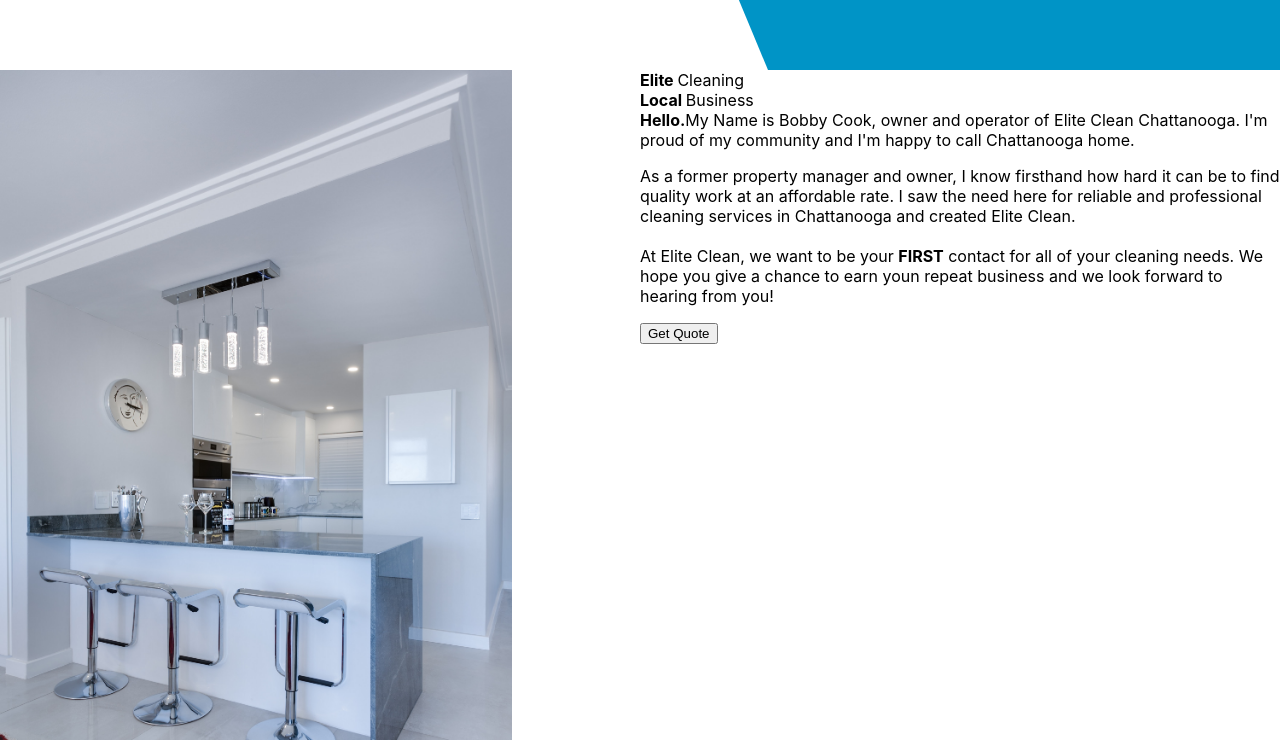
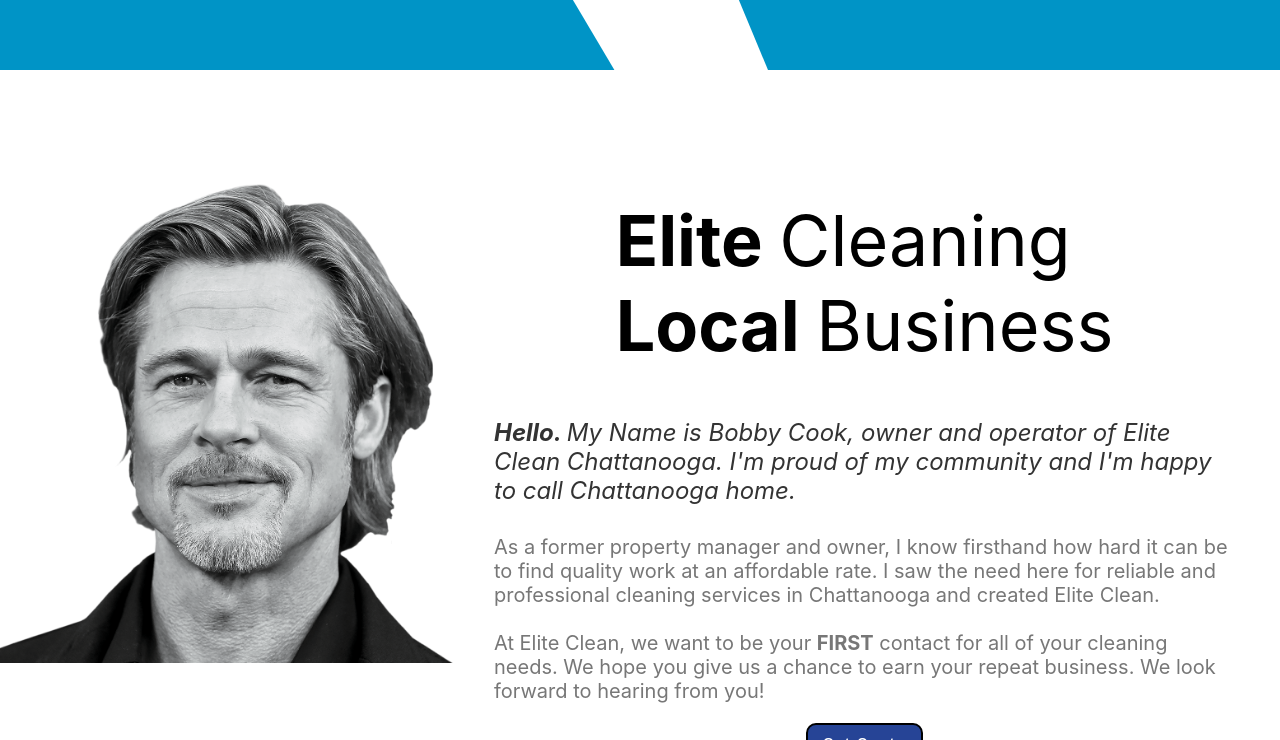
Before and after one commit to jbryanmcgrath/elite-clean, a React (Create React App) app: page / in a window 1280 px wide. Shown: the part 730-1470 px from the top of the page. Built offline with nearby package versions, Linux system fonts and the light colour scheme.

Commit message:
more styling done

```diff
--- a/src/App.js
+++ b/src/App.js
@@ -1,6 +1,5 @@
 import Navbar from './components/Nav';
 import LandingPage from './components/LandingPage';
-import './App.css';
 import styled from 'styled-components'
 import OurWork from './components/OurWork';
 
@@ -22,6 +21,17 @@
   z-index: -1;
 `
 
+const OurWorkShape = styled.div`
+  clip-path: polygon(0 0, 11% 0, 48% 100%, 0% 100%);;
+  background-color: #0094C6;
+  height: 100%;
+  width: 100%;
+  position: fixed;
+  top: 0;
+  left:0;
+  z-index: -1;
+`
+
 function App() {
   return (
     <>
@@ -32,6 +42,7 @@
       </Container>
       <Container>
         <OurWork />
+        <OurWorkShape />
       </Container>
     </>
   );
--- a/src/components/OurWork/OurWorkElements.js
+++ b/src/components/OurWork/OurWorkElements.js
@@ -5,24 +5,61 @@
 `
 
 export const Left = styled.div`
-    width:50%;
+    width:40%;
+    display: flex;
+    flex-direction: column;
+    justify-content: center;
+    align-items: center;
 `
 
 export const Right = styled.div`
-    width: 50%;
+    width: 60%;
+    display: flex;
+    flex-direction: column;
+    justify-content: center;
+    align-items:center;
+    margin-right: 45px;
+    margin-top: 10%;
 `
 
 export const Image = styled.img`
-    width:80%;
+    width:100%;
 `
 
-export const Title = styled.span``
+export const Title = styled.span`
+    font-size: 70px;
+
+`
 
 
-export const SubTitle = styled.span``
+export const SubTitle = styled.span`
+    font-size: 24px;
+    font-style: italic;
+    color:#333;
+    margin-top: 30px;
+
+`
 
 
-export const Description = styled.p``
+export const Description = styled.p`
+    font-size: 20px;
+    color: #777;
+    margin-top: 30px;
+`
 
 
-export const Button = styled.button``
+export const Button = styled.button`
+    border: 2px solid black;
+  padding: 10px 15px;
+  background-color: #264496;
+  color: white;
+  cursor: pointer;
+  font-weight: bold;
+  border-radius: 10px;
+  letter-spacing: 2px;
+  &:hover{
+    background-color: white;
+    color:black;
+    text-decoration: underline crimson;
+  }
+`
--- a/src/components/OurWork/index.js
+++ b/src/components/OurWork/index.js
@@ -1,6 +1,6 @@
 import React from 'react'
 import { Container, Left, Right, Image, Title, SubTitle, Description, Button } from './OurWorkElements'
-import OurWorkImg from '../../img/ourworkimg.png'
+import OurWorkImg from '../../img/brad.png'
 
 
 const OurWork = () => {
@@ -17,13 +17,13 @@
                 </Title>
                 <br />
                 <SubTitle>
-                    <b>Hello.</b>My Name is Bobby Cook, owner and operator of Elite Clean Chattanooga. I'm proud of my community and I'm happy to call Chattanooga home.
+                    <b>Hello.    </b>My Name is Bobby Cook, owner and operator of Elite Clean Chattanooga. I'm proud of my community and I'm happy to call Chattanooga home.
                 </SubTitle>
                 <Description>
                     As a former property manager and owner, I know firsthand how hard it can be to find quality work at an affordable rate. I saw the need here for reliable and professional cleaning services in Chattanooga and created Elite Clean.
                     <br></br>
                     <br></br>
-                    At Elite Clean, we want to be your <b>FIRST</b> contact for all of your cleaning needs. We hope you give a chance to earn youn repeat business and we look forward to hearing from you!
+                    At Elite Clean, we want to be your <b>FIRST</b> contact for all of your cleaning needs. We hope you give us a chance to earn your repeat business. We look forward to hearing from you!
                 </Description>
                 <Button>
                     Get Quote
```
Also changed, not shown: src/img/OurWork.png (added), src/img/brad.png (added).
